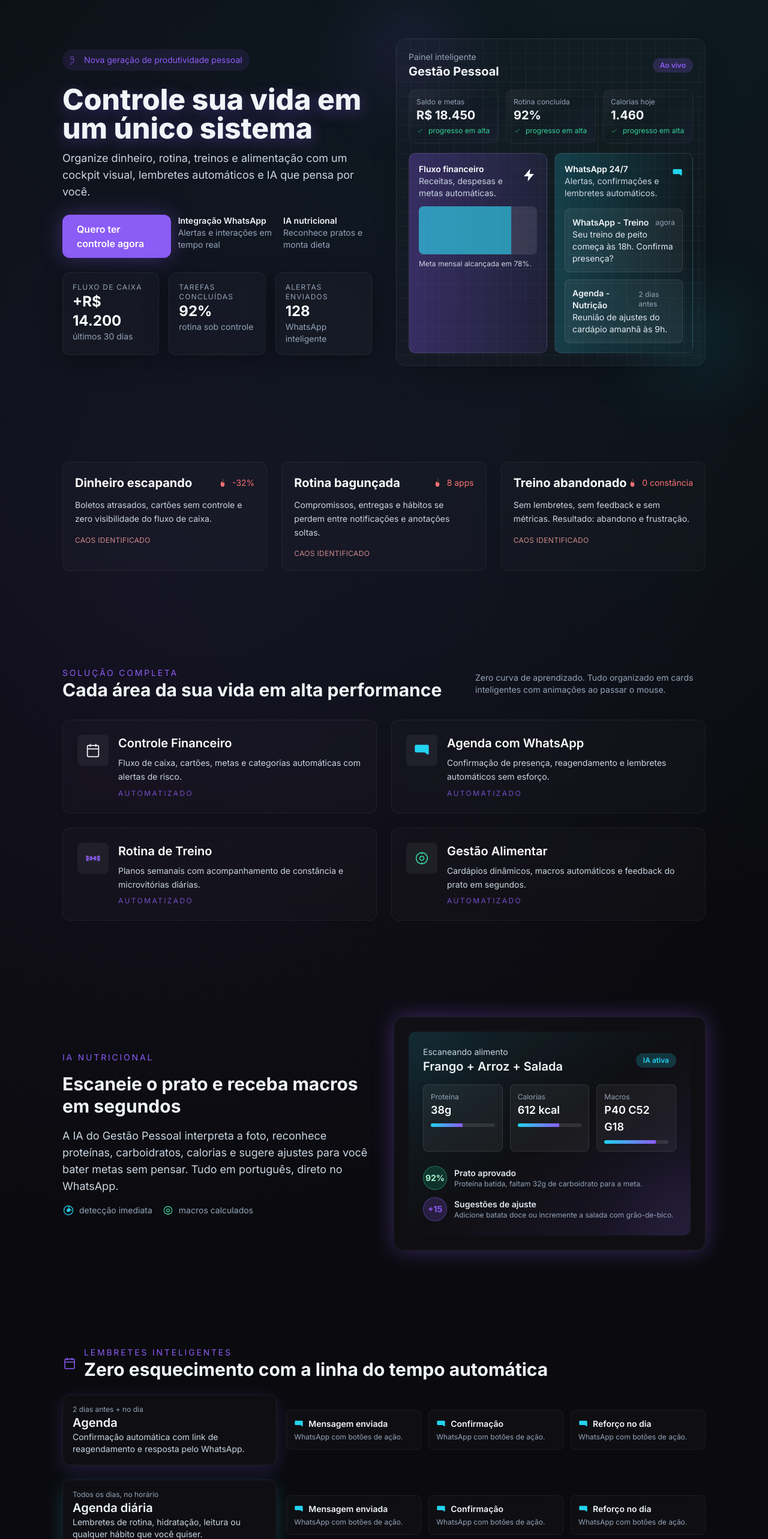
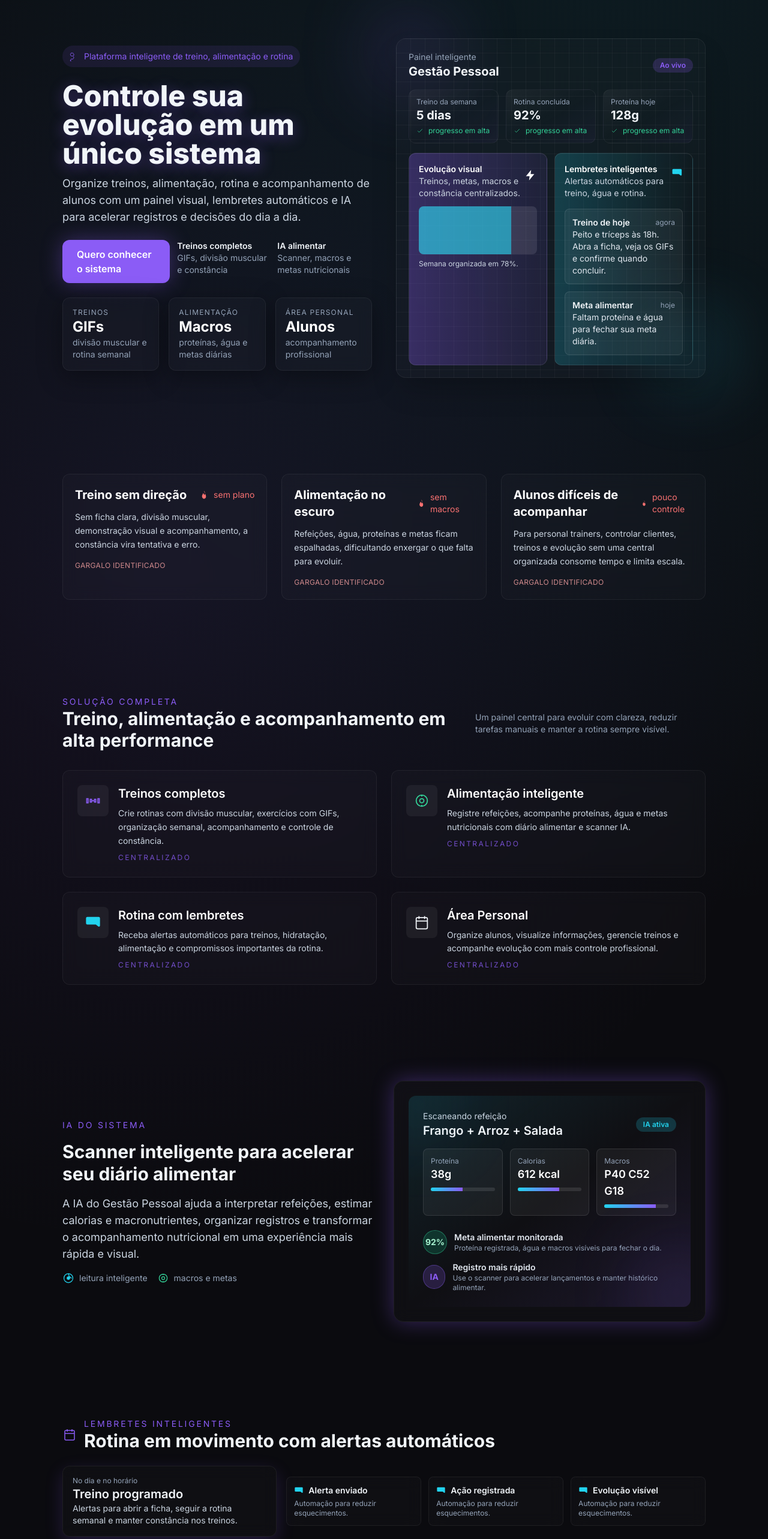
Before and after one commit to fa9958189/Gestao-Pessoal-Principal, a Next.js app: page / in a window 1280 px wide. Shown: the part 80-2646 px from the top of the page at 60% size. Built offline with nearby package versions, Linux system fonts and the light colour scheme.

Commit message:
Atualiza conteúdo estratégico da landing page

```diff
--- a/app/layout.tsx
+++ b/app/layout.tsx
@@ -5,9 +5,9 @@ import { Inter } from "next/font/google";
 const inter = Inter({ subsets: ["latin"] });
 
 export const metadata: Metadata = {
-  title: "Gestão Pessoal - Controle sua vida em um único sistema",
+  title: "Gestão Pessoal - Controle sua evolução em um único sistema",
   description:
-    "Sistema SaaS para organizar finanças, rotina, treinos e alimentação com IA e lembretes inteligentes."
+    "Sistema SaaS para organizar treinos, alimentação, rotina, IA, lembretes inteligentes e acompanhamento Personal."
 };
 
 export default function RootLayout({
--- a/components/AISection.tsx
+++ b/components/AISection.tsx
@@ -8,18 +8,18 @@ export default function AISection() {
     <section className="section-shell py-16">
       <div className="grid md:grid-cols-2 gap-8 items-center">
         <div className="space-y-4">
-          <p className="text-sm text-primary uppercase tracking-[0.2em]">IA nutricional</p>
-          <h2 className="text-3xl font-bold leading-tight">Escaneie o prato e receba macros em segundos</h2>
+          <p className="text-sm text-primary uppercase tracking-[0.2em]">IA do sistema</p>
+          <h2 className="text-3xl font-bold leading-tight">Scanner inteligente para acelerar seu diário alimentar</h2>
           <p className="text-slate-300 text-lg">
-            A IA do Gestão Pessoal interpreta a foto, reconhece proteínas, carboidratos, calorias e sugere ajustes
-            para você bater metas sem pensar. Tudo em português, direto no WhatsApp.
+            A IA do Gestão Pessoal ajuda a interpretar refeições, estimar calorias e macronutrientes, organizar registros
+            e transformar o acompanhamento nutricional em uma experiência mais rápida e visual.
           </p>
           <div className="flex gap-4 text-sm text-slate-400">
             <div className="flex items-center gap-2">
-              <RadarIcon className="w-5 h-5 text-accent" /> detecção imediata
+              <RadarIcon className="w-5 h-5 text-accent" /> leitura inteligente
             </div>
             <div className="flex items-center gap-2">
-              <PlateIcon className="w-5 h-5 text-emerald-400" /> macros calculados
+              <PlateIcon className="w-5 h-5 text-emerald-400" /> macros e metas
             </div>
           </div>
         </div>
@@ -35,7 +35,7 @@ export default function AISection() {
             <div className="absolute -right-6 -bottom-6 w-24 h-24 bg-primary/30 rounded-full blur-3xl" />
             <div className="flex items-center justify-between mb-4">
               <div>
-                <p className="text-sm text-slate-300">Escaneando alimento</p>
+                <p className="text-sm text-slate-300">Escaneando refeição</p>
                 <h3 className="text-xl font-semibold">Frango + Arroz + Salada</h3>
               </div>
               <span className="px-3 py-1 rounded-full text-xs bg-accent/20 text-accent font-semibold">IA ativa</span>
@@ -70,17 +70,17 @@ export default function AISection() {
                   92%
                 </div>
                 <div>
-                  <p className="font-semibold">Prato aprovado</p>
-                  <p className="text-slate-400 text-xs">Proteína batida, faltam 32g de carboidrato para a meta.</p>
+                  <p className="font-semibold">Meta alimentar monitorada</p>
+                  <p className="text-slate-400 text-xs">Proteína registrada, água e macros visíveis para fechar o dia.</p>
                 </div>
               </div>
               <div className="flex items-center gap-3">
                 <div className="w-10 h-10 rounded-full bg-primary/20 border border-primary/40 flex items-center justify-center text-primary font-bold">
-                  +15
+                  IA
                 </div>
                 <div>
-                  <p className="font-semibold">Sugestões de ajuste</p>
-                  <p className="text-slate-400 text-xs">Adicione batata doce ou incremente a salada com grão-de-bico.</p>
+                  <p className="font-semibold">Registro mais rápido</p>
+                  <p className="text-slate-400 text-xs">Use o scanner para acelerar lançamentos e manter histórico alimentar.</p>
                 </div>
               </div>
             </div>
--- a/components/AnimatedDashboard.tsx
+++ b/components/AnimatedDashboard.tsx
@@ -14,14 +14,14 @@ const panelVariants = {
 
 const notifications = [
   {
-    name: "WhatsApp - Treino",
-    message: "Seu treino de peito começa às 18h. Confirma presença?",
+    name: "Treino de hoje",
+    message: "Peito e tríceps às 18h. Abra a ficha, veja os GIFs e confirme quando concluir.",
     time: "agora"
   },
   {
-    name: "Agenda - Nutrição",
-    message: "Reunião de ajustes do cardápio amanhã às 9h.",
-    time: "2 dias antes"
+    name: "Meta alimentar",
+    message: "Faltam proteína e água para fechar sua meta diária.",
+    time: "hoje"
   }
 ];
 
@@ -45,9 +45,9 @@ export default function AnimatedDashboard() {
         </div>
         <div className="grid grid-cols-3 gap-3 mb-4">
           {[
-            { label: "Saldo e metas", value: "R$ 18.450" },
+            { label: "Treino da semana", value: "5 dias" },
             { label: "Rotina concluída", value: "92%" },
-            { label: "Calorias hoje", value: "1.460" }
+            { label: "Proteína hoje", value: "128g" }
           ].map((item, i) => (
             <motion.div
               key={item.label}
@@ -75,8 +75,8 @@ export default function AnimatedDashboard() {
           >
             <div className="flex items-start justify-between">
               <div>
-                <p className="text-sm text-white font-semibold">Fluxo financeiro</p>
-                <p className="text-slate-300 text-sm">Receitas, despesas e metas automáticas.</p>
+                <p className="text-sm text-white font-semibold">Evolução visual</p>
+                <p className="text-slate-300 text-sm">Treinos, metas, macros e constância centralizados.</p>
               </div>
               <LightningIcon className="w-10 h-10 text-white" />
             </div>
@@ -88,7 +88,7 @@ export default function AnimatedDashboard() {
                 transition={{ duration: 1.2, ease: "easeInOut" }}
               />
             </div>
-            <p className="text-xs text-slate-300 mt-2">Meta mensal alcançada em 78%.</p>
+            <p className="text-xs text-slate-300 mt-2">Semana organizada em 78%.</p>
           </motion.div>
           <motion.div
             className="rounded-xl bg-gradient-to-r from-accent/20 to-white/0 p-4 border border-white/10"
@@ -99,8 +99,8 @@ export default function AnimatedDashboard() {
           >
             <div className="flex items-start justify-between">
               <div>
-                <p className="text-sm font-semibold text-white">WhatsApp 24/7</p>
-                <p className="text-slate-300 text-sm">Alertas, confirmações e lembretes automáticos.</p>
+                <p className="text-sm font-semibold text-white">Lembretes inteligentes</p>
+                <p className="text-slate-300 text-sm">Alertas automáticos para treino, água e rotina.</p>
               </div>
               <MessageIcon className="w-8 h-8 text-accent" />
             </div>
--- a/components/Hero.tsx
+++ b/components/Hero.tsx
@@ -5,9 +5,9 @@ import { SparklesIcon } from "./icons";
 import AnimatedDashboard from "./AnimatedDashboard";
 
 const stats = [
-  { label: "Fluxo de caixa", value: "+R$ 14.200", detail: "últimos 30 dias" },
-  { label: "Tarefas concluídas", value: "92%", detail: "rotina sob controle" },
-  { label: "Alertas enviados", value: "128", detail: "WhatsApp inteligente" }
+  { label: "Treinos", value: "GIFs", detail: "divisão muscular e rotina semanal" },
+  { label: "Alimentação", value: "Macros", detail: "proteínas, água e metas diárias" },
+  { label: "Área Personal", value: "Alunos", detail: "acompanhamento profissional" }
 ];
 
 export default function Hero() {
@@ -16,15 +16,15 @@ export default function Hero() {
       <div className="space-y-6">
         <div className="inline-flex items-center gap-2 px-3 py-2 rounded-full bg-primary/10 text-primary text-sm">
           <SparklesIcon className="w-4 h-4" />
-          <span>Nova geração de produtividade pessoal</span>
+          <span>Plataforma inteligente de treino, alimentação e rotina</span>
         </div>
         <div className="space-y-3">
           <h1 className="text-4xl md:text-5xl font-extrabold leading-tight text-glow">
-            Controle sua vida em um único sistema
+            Controle sua evolução em um único sistema
           </h1>
           <p className="text-lg text-slate-300 max-w-xl">
-            Organize dinheiro, rotina, treinos e alimentação com um cockpit visual, lembretes automáticos e
-            IA que pensa por você.
+            Organize treinos, alimentação, rotina e acompanhamento de alunos com um painel visual, lembretes automáticos
+            e IA para acelerar registros e decisões do dia a dia.
           </p>
         </div>
         <div className="flex flex-col sm:flex-row gap-3">
@@ -33,18 +33,18 @@ export default function Hero() {
             href="https://wa.me/5563992393705"
             target="_blank"
             rel="noopener noreferrer"
-            aria-label="Abrir conversa no WhatsApp para ter controle agora"
+            aria-label="Abrir conversa no WhatsApp para conhecer o Gestão Pessoal"
           >
-            Quero ter controle agora
+            Quero conhecer o sistema
           </a>
           <div className="flex gap-4 text-sm text-slate-400">
             <div>
-              <p className="font-semibold text-slate-100">Integração WhatsApp</p>
-              <p>Alertas e interações em tempo real</p>
+              <p className="font-semibold text-slate-100">Treinos completos</p>
+              <p>GIFs, divisão muscular e constância</p>
             </div>
             <div>
-              <p className="font-semibold text-slate-100">IA nutricional</p>
-              <p>Reconhece pratos e monta dieta</p>
+              <p className="font-semibold text-slate-100">IA alimentar</p>
+              <p>Scanner, macros e metas nutricionais</p>
             </div>
           </div>
         </div>
--- a/components/PricingSection.tsx
+++ b/components/PricingSection.tsx
@@ -17,14 +17,14 @@ const openWhatsAppCommercial = () => {
 };
 
 const normalFeatures = [
-  "Sistema completo de gestão pessoal",
-  "Controle financeiro detalhado com relatórios avançados",
-  "Planejamento de treinos com acompanhamento de evolução",
-  "Gestão alimentar com metas e monitoramento diário",
+  "Criação completa de treinos e rotina semanal",
+  "Divisão muscular, exercícios com GIFs e acompanhamento de constância",
+  "Diário alimentar com metas, proteínas, água e monitoramento diário",
   "Scanner de alimentos com inteligência artificial",
-  "Agenda inteligente com integração WhatsApp",
-  "Relatórios completos de desempenho",
-  "Organização total da sua vida em um único sistema",
+  "Dashboard visual para centralizar rotina, treino e alimentação",
+  "Lembretes automáticos para reduzir esquecimentos",
+  "Área Personal para organizar alunos, clientes e treinos",
+  "Acompanhamento da evolução para usuários e profissionais",
   "Suporte contínuo e melhorias constantes",
   "Sem contrato e sem fidelidade"
 ];
@@ -32,7 +32,7 @@ const normalFeatures = [
 const trialHighlights = [
   "7 dias grátis para validar a plataforma antes de assinar",
   "Ativação acompanhada pela equipe comercial no WhatsApp",
-  "Acesso ao plano completo durante o período de teste"
+  "Acesso ao plano completo, incluindo treinos, alimentação, IA e Área Personal"
 ];
 
 export default function PricingSection() {
@@ -43,7 +43,7 @@ export default function PricingSection() {
         <h2 className="text-3xl font-bold">Comece com 7 dias grátis e assine quando estiver pronto</h2>
         <p className="text-slate-400 max-w-2xl mx-auto">
           Teste o Gestão Pessoal com acompanhamento da equipe comercial. Depois do período gratuito, mantenha o
-          acesso completo por R$ 80,00/mês, sem contrato e sem fidelidade.
+          acesso completo para treino, alimentação, IA, rotina e Área Personal por R$ 80,00/mês.
         </p>
       </div>
 
@@ -66,8 +66,8 @@ export default function PricingSection() {
                 <p className="text-sm uppercase tracking-[0.2em] text-emerald-200">Plano de teste</p>
                 <h3 className="text-4xl font-extrabold text-white">7 dias grátis</h3>
                 <p className="text-slate-200">
-                  Fale com a equipe comercial para liberar seu acesso gratuito e conhecer todos os recursos antes da
-                  assinatura mensal.
+                  Fale com a equipe comercial para liberar seu acesso gratuito e validar treinos, alimentação, IA e
+                  acompanhamento antes da assinatura mensal.
                 </p>
               </div>
               <ul className="space-y-2 text-sm text-slate-100">
@@ -109,7 +109,8 @@ export default function PricingSection() {
                 <span className="text-slate-300 mb-2">/ mês</span>
               </div>
               <p className="text-slate-200 text-sm">
-                Plano único com acesso completo. Cancele quando quiser, sem contrato e sem fidelidade.
+                Plano único com acesso completo à experiência atual do sistema. Cancele quando quiser, sem contrato e sem
+                fidelidade.
               </p>
             </div>
             <ul className="space-y-2 text-sm text-slate-200">
@@ -138,7 +139,7 @@ export default function PricingSection() {
               </button>
             </div>
             <div className="text-xs text-slate-200/80 leading-relaxed">
-              Bônus: vídeos + configuração guiada + templates de rotina + automações prontas no WhatsApp.
+              Bônus: vídeos + configuração guiada + organização de rotina + automações e lembretes inteligentes.
             </div>
           </div>
         </motion.div>
--- a/components/ProblemSection.tsx
+++ b/components/ProblemSection.tsx
@@ -5,19 +5,19 @@ import { FireIcon } from "./icons";
 
 const problems = [
   {
-    title: "Dinheiro escapando",
-    desc: "Boletos atrasados, cartões sem controle e zero visibilidade do fluxo de caixa.",
-    highlight: "-32%"
+    title: "Treino sem direção",
+    desc: "Sem ficha clara, divisão muscular, demonstração visual e acompanhamento, a constância vira tentativa e erro.",
+    highlight: "sem plano"
   },
   {
-    title: "Rotina bagunçada",
-    desc: "Compromissos, entregas e hábitos se perdem entre notificações e anotações soltas.",
-    highlight: "8 apps"
+    title: "Alimentação no escuro",
+    desc: "Refeições, água, proteínas e metas ficam espalhadas, dificultando enxergar o que falta para evoluir.",
+    highlight: "sem macros"
   },
   {
-    title: "Treino abandonado",
-    desc: "Sem lembretes, sem feedback e sem métricas. Resultado: abandono e frustração.",
-    highlight: "0 constância"
+    title: "Alunos difíceis de acompanhar",
+    desc: "Para personal trainers, controlar clientes, treinos e evolução sem uma central organizada consome tempo e limita escala.",
+    highlight: "pouco controle"
   }
 ];
 
@@ -41,7 +41,7 @@ export default function ProblemSection() {
               </div>
             </div>
             <p className="text-slate-300 text-sm leading-relaxed">{problem.desc}</p>
-            <div className="mt-4 text-xs uppercase tracking-wide text-red-300/80">Caos identificado</div>
+            <div className="mt-4 text-xs uppercase tracking-wide text-red-300/80">Gargalo identificado</div>
           </motion.div>
         ))}
       </div>
--- a/components/RemindersSection.tsx
+++ b/components/RemindersSection.tsx
@@ -5,21 +5,21 @@ import { CalendarIcon, MessageIcon } from "./icons";
 
 const reminders = [
   {
-    title: "Agenda",
-    timing: "2 dias antes + no dia",
-    desc: "Confirmação automática com link de reagendamento e resposta pelo WhatsApp.",
+    title: "Treino programado",
+    timing: "No dia e no horário",
+    desc: "Alertas para abrir a ficha, seguir a rotina semanal e manter constância nos treinos.",
     accent: "#8B5CF6"
   },
   {
-    title: "Agenda diária",
-    timing: "Todos os dias, no horário",
-    desc: "Lembretes de rotina, hidratação, leitura ou qualquer hábito que você quiser.",
+    title: "Água e alimentação",
+    timing: "Durante o dia",
+    desc: "Lembretes para hidratação, refeições, proteína e metas nutricionais importantes.",
     accent: "#22D3EE"
   },
   {
-    title: "Semana de treino",
-    timing: "Domingo à noite",
-    desc: "Resumo do plano semanal com botões para confirmar treinos e receber variações.",
+    title: "Acompanhamento Personal",
+    timing: "Rotina de alunos",
+    desc: "Organização para visualizar alunos, acompanhar evolução e manter treinos sob controle.",
     accent: "#22c55e"
   }
 ];
@@ -31,7 +31,7 @@ export default function RemindersSection() {
         <CalendarIcon className="w-6 h-6 text-primary" />
         <div>
           <p className="text-sm text-primary uppercase tracking-[0.2em]">Lembretes inteligentes</p>
-          <h2 className="text-3xl font-bold">Zero esquecimento com a linha do tempo automática</h2>
+          <h2 className="text-3xl font-bold">Rotina em movimento com alertas automáticos</h2>
         </div>
       </div>
       <div className="space-y-6">
@@ -58,13 +58,13 @@ export default function RemindersSection() {
               transition={{ delay: 0.3 + index * 0.05, duration: 0.5 }}
               className="flex-1 grid md:grid-cols-3 gap-3"
             >
-              {["Mensagem enviada", "Confirmação", "Reforço no dia"].map((text, i) => (
+              {["Alerta enviado", "Ação registrada", "Evolução visível"].map((text) => (
                 <div key={text} className="glass rounded-lg p-3 border border-white/10">
                   <div className="flex items-center gap-2 text-sm font-semibold">
                     <MessageIcon className="w-4 h-4 text-accent" />
                     {text}
                   </div>
-                  <p className="text-xs text-slate-400 mt-1">WhatsApp com botões de ação.</p>
+                  <p className="text-xs text-slate-400 mt-1">Automação para reduzir esquecimentos.</p>
                 </div>
               ))}
             </motion.div>
--- a/components/ResultsSection.tsx
+++ b/components/ResultsSection.tsx
@@ -4,9 +4,9 @@ import { motion } from "framer-motion";
 import { CheckIcon } from "./icons";
 
 const metrics = [
-  { label: "Crescimento financeiro", value: "+28%", detail: "ticket médio em 60 dias" },
-  { label: "Constância de treinos", value: "4.6x", detail: "mais sessões concluídas" },
-  { label: "Controle de rotina", value: "92%", detail: "tarefas críticas entregues" }
+  { label: "Treinos concluídos", value: "5/6", detail: "semana atual" },
+  { label: "Proteína monitorada", value: "128g", detail: "registro de hoje" },
+  { label: "Alunos acompanhados", value: "Visão", detail: "central profissional" }
 ];
 
 export default function ResultsSection() {
@@ -14,11 +14,12 @@ export default function ResultsSection() {
     <section className="section-shell py-16">
       <div className="flex items-center justify-between mb-8">
         <div>
-          <p className="text-sm text-primary uppercase tracking-[0.2em]">Resultados reais</p>
-          <h2 className="text-3xl font-bold">Veja o progresso semana a semana</h2>
+          <p className="text-sm text-primary uppercase tracking-[0.2em]">Acompanhamento visual</p>
+          <h2 className="text-3xl font-bold">Veja sua evolução semana a semana</h2>
         </div>
         <p className="text-slate-400 text-sm max-w-md">
-          Painéis animados mostram constância, evolução de receita, macros batidas e hábitos cumpridos em tempo real.
+          Painéis animados mostram constância de treinos, metas alimentares, hidratação, rotina e evolução dos alunos em
+          uma visão clara.
         </p>
       </div>
       <div className="grid md:grid-cols-2 gap-6">
@@ -31,7 +32,7 @@ export default function ResultsSection() {
         >
           <div className="flex items-center justify-between mb-4">
             <h3 className="text-xl font-semibold">Gráfico de evolução</h3>
-            <span className="text-xs text-emerald-400 bg-emerald-500/10 px-3 py-1 rounded-full">+12% esta semana</span>
+            <span className="text-xs text-emerald-400 bg-emerald-500/10 px-3 py-1 rounded-full">semana ativa</span>
           </div>
           <div className="h-40 bg-gradient-to-br from-primary/20 via-accent/10 to-white/0 rounded-xl relative overflow-hidden">
             <motion.div
@@ -68,7 +69,7 @@ export default function ResultsSection() {
         >
           <h3 className="text-xl font-semibold mb-4">Indicadores de evolução</h3>
           <div className="space-y-4">
-            {["Disciplina financeira", "Hidratação", "Sono", "Treino", "Alimentação"].map((item, idx) => (
+            {["Constância no treino", "Hidratação", "Proteína", "Rotina semanal", "Alunos acompanhados"].map((item, idx) => (
               <div key={item} className="flex items-center gap-3">
                 <div className="flex-1">
                   <p className="text-sm font-semibold">{item}</p>
@@ -84,7 +85,7 @@ export default function ResultsSection() {
                 </div>
                 <span className="text-sm text-emerald-400 inline-flex items-center gap-1">
                   <CheckIcon className="w-4 h-4" />
-                  +{8 + idx * 3}%
+                  ativo
                 </span>
               </div>
             ))}
--- a/components/SolutionSection.tsx
+++ b/components/SolutionSection.tsx
@@ -5,24 +5,24 @@ import { CalendarIcon, DumbbellIcon, MessageIcon, PlateIcon } from "./icons";
 
 const solutions = [
   {
-    title: "Controle Financeiro",
-    desc: "Fluxo de caixa, cartões, metas e categorias automáticas com alertas de risco.",
-    icon: <CalendarIcon className="w-7 h-7" />
+    title: "Treinos completos",
+    desc: "Crie rotinas com divisão muscular, exercícios com GIFs, organização semanal, acompanhamento e controle de constância.",
+    icon: <DumbbellIcon className="w-7 h-7 text-primary" />
   },
   {
-    title: "Agenda com WhatsApp",
-    desc: "Confirmação de presença, reagendamento e lembretes automáticos sem esforço.",
+    title: "Alimentação inteligente",
+    desc: "Registre refeições, acompanhe proteínas, água e metas nutricionais com diário alimentar e scanner IA.",
+    icon: <PlateIcon className="w-7 h-7 text-emerald-400" />
+  },
+  {
+    title: "Rotina com lembretes",
+    desc: "Receba alertas automáticos para treinos, hidratação, alimentação e compromissos importantes da rotina.",
     icon: <MessageIcon className="w-7 h-7 text-accent" />
   },
   {
-    title: "Rotina de Treino",
-    desc: "Planos semanais com acompanhamento de constância e microvitórias diárias.",
-    icon: <DumbbellIcon className="w-7 h-7 text-primary" />
-  },
-  {
-    title: "Gestão Alimentar",
-    desc: "Cardápios dinâmicos, macros automáticos e feedback do prato em segundos.",
-    icon: <PlateIcon className="w-7 h-7 text-emerald-400" />
+    title: "Área Personal",
+    desc: "Organize alunos, visualize informações, gerencie treinos e acompanhe evolução com mais controle profissional.",
+    icon: <CalendarIcon className="w-7 h-7" />
   }
 ];
 
@@ -32,10 +32,10 @@ export default function SolutionSection() {
       <div className="flex items-center justify-between mb-8">
         <div>
           <p className="text-sm text-primary uppercase tracking-[0.2em]">Solução completa</p>
-          <h2 className="text-3xl font-bold">Cada área da sua vida em alta performance</h2>
+          <h2 className="text-3xl font-bold">Treino, alimentação e acompanhamento em alta performance</h2>
         </div>
         <div className="hidden md:block text-slate-400 max-w-sm text-sm">
-          Zero curva de aprendizado. Tudo organizado em cards inteligentes com animações ao passar o mouse.
+          Um painel central para evoluir com clareza, reduzir tarefas manuais e manter a rotina sempre visível.
         </div>
       </div>
       <div className="grid md:grid-cols-2 gap-6">
@@ -54,7 +54,7 @@ export default function SolutionSection() {
               <div className="space-y-2">
                 <h3 className="text-xl font-semibold text-white">{solution.title}</h3>
                 <p className="text-slate-300 text-sm leading-relaxed">{solution.desc}</p>
-                <div className="text-xs text-primary/80 uppercase tracking-[0.2em]">Automatizado</div>
+                <div className="text-xs text-primary/80 uppercase tracking-[0.2em]">Centralizado</div>
               </div>
             </div>
           </motion.div>
```
Also changed, not shown: components/FinalCTA.tsx (+4 -4 lines).
